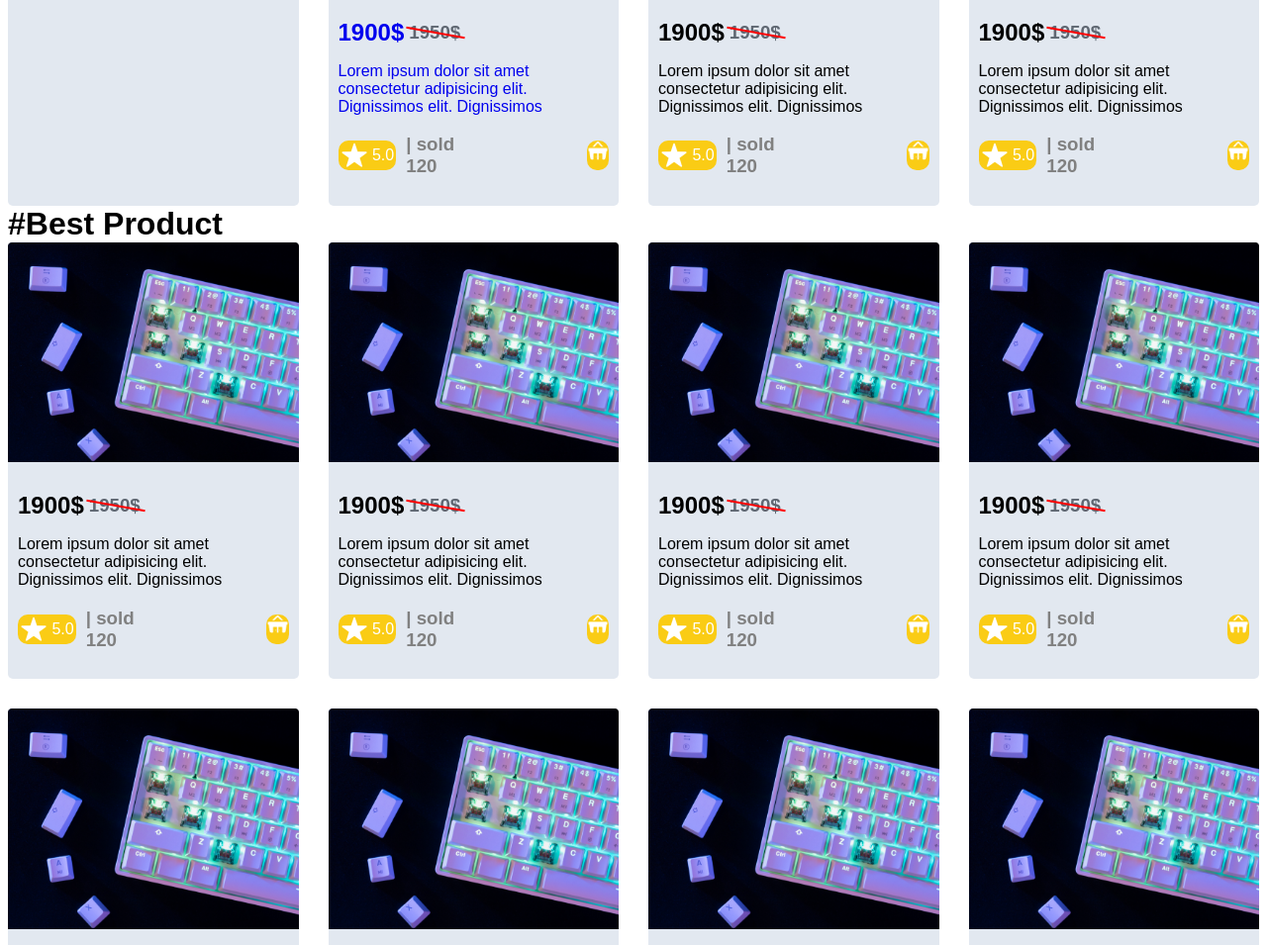
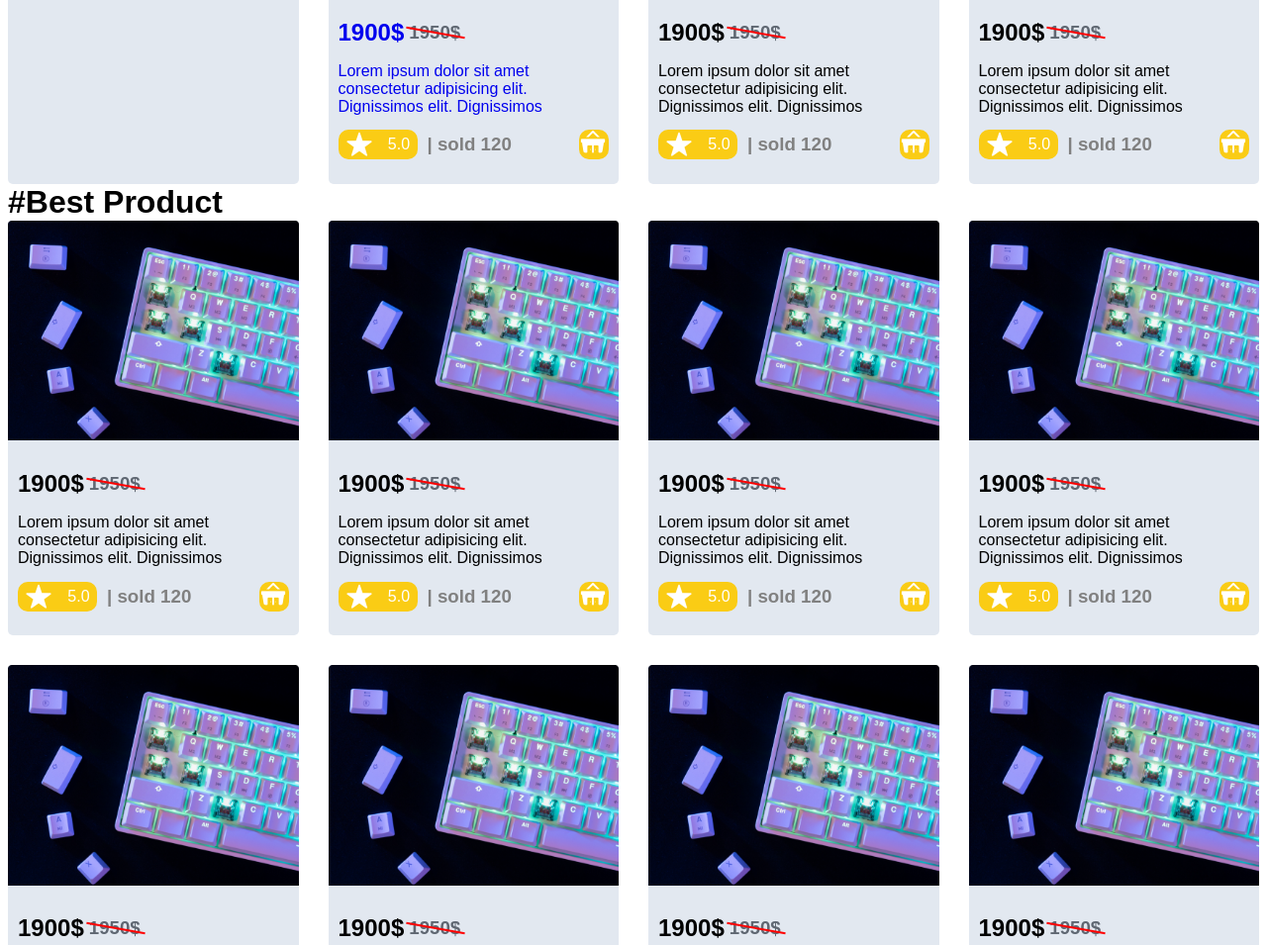
Before and after one commit to Mohammedaminox/beraf2, a plain HTML site: page index.html in a window 1280 px wide. Shown: the part 989-1944 px from the top of the page at 99% size. Drawn offline with Linux system fonts and the light colour scheme.

Commit message:
lv edit css

```diff
--- a/style.css
+++ b/style.css
@@ -124,7 +124,6 @@ header {
 
 .rate h3{
     color: gray;
-    margin-right: 120px;
 }
 
 .content h2{
@@ -138,6 +137,9 @@ header {
 }
 .star span{
     color: white;
+}
+.shop{
+    margin-left: auto;
 }
 
 .container{
```
